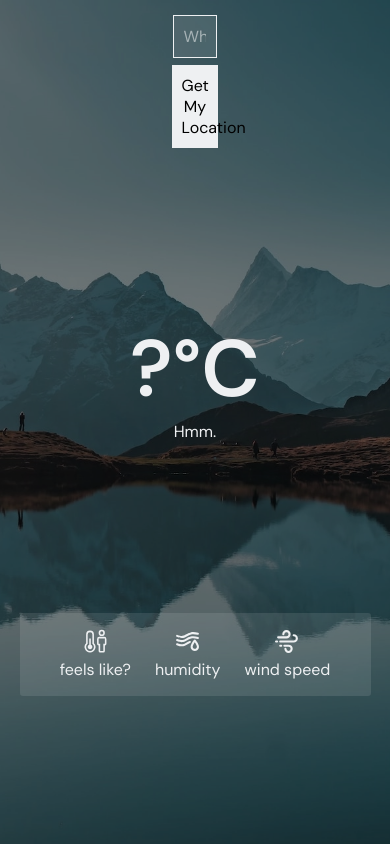
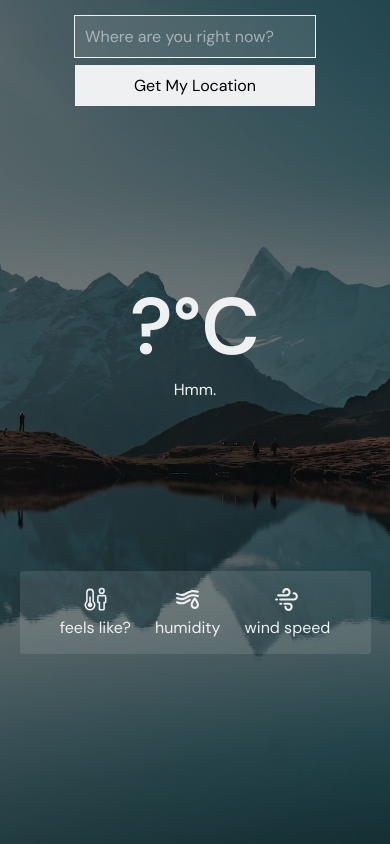
Before and after one commit to jdichh/obligatory-weather-app-react, a React (Vite) app: page / in a window 390 px wide. Built offline with nearby package versions, Linux system fonts and the light colour scheme.

Commit message:
fixed the input and btn width on mobile

```diff
--- a/src/index.css
+++ b/src/index.css
@@ -48,8 +48,8 @@ svg {
   padding: 0.5rem 0.5rem;
   border: 2px solid rgba(255, 255, 255, 0);
   outline: 1px solid var(--off-white);
-  min-width:0;
-  width: 12%
+  min-width: none;
+  width: 15rem;
 }
 
 .search input::placeholder {
@@ -68,8 +68,8 @@ svg {
   border: 2px solid var(--off-white);
   color: black;
   padding: 0.5rem 0.5rem;
-  min-width:0;
-  width: 12%
+  min-width: none;
+  width: 15rem;
 }
 
 .search input:focus {
@@ -119,6 +119,8 @@ svg {
   body {
     background: url(./assets/backgrounds/1920.webp) no-repeat center center/cover;
   }
+
+
 }
 
 @media (min-width: 135em) {
```
